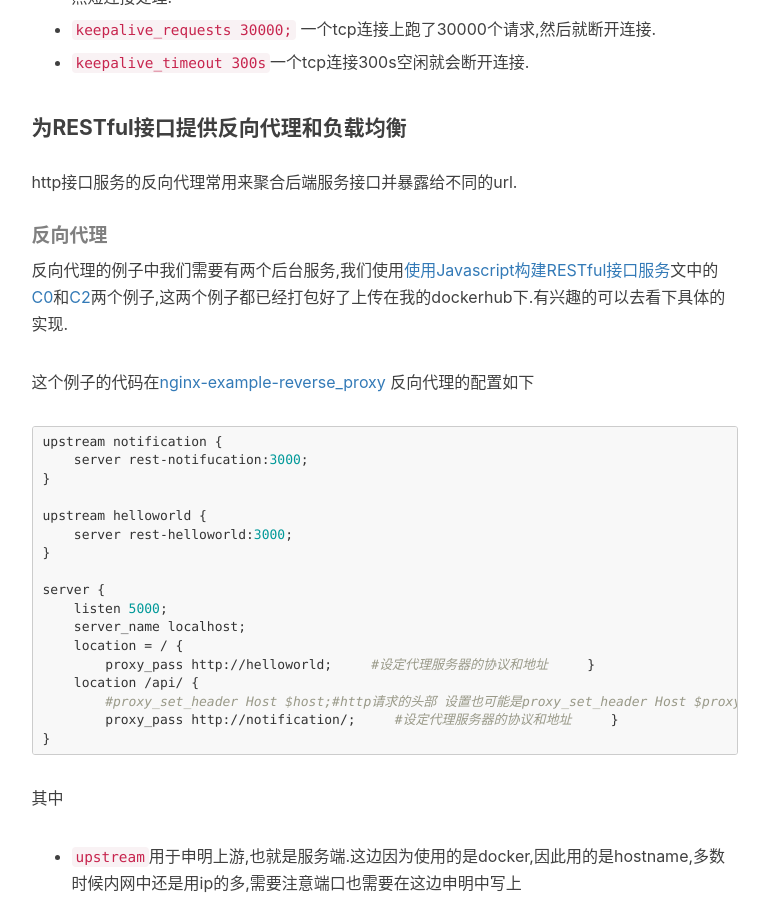
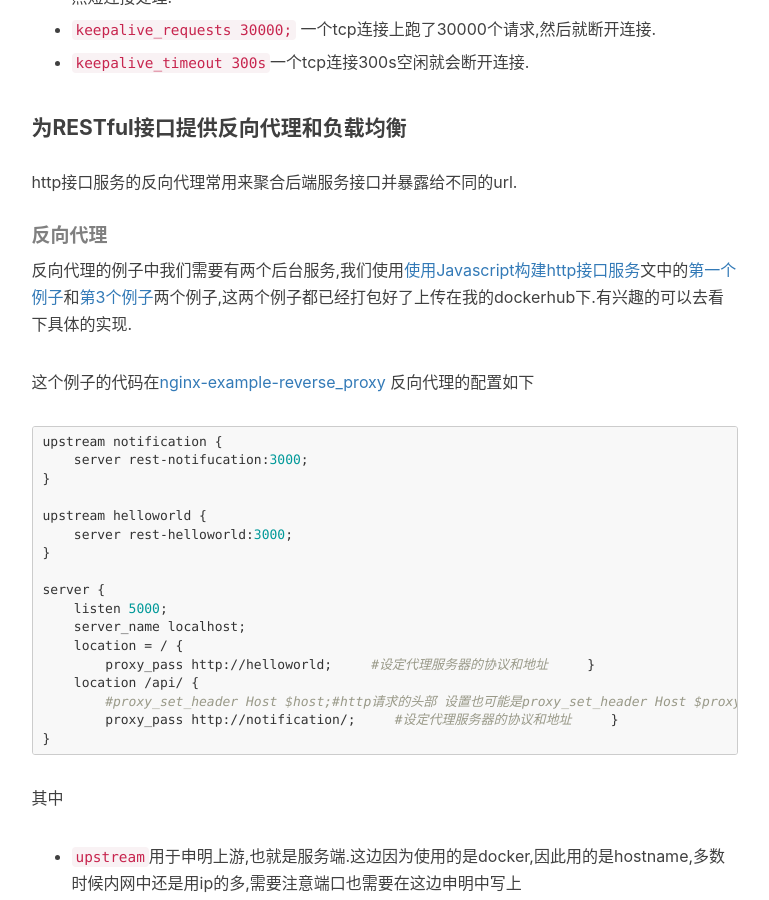
Before and after one commit to hsz1273327/hsz1273327.github.io, a Jekyll site: the page built from _posts/2019-03-20-玩转Nginx.md, in a window 1280 px wide and 900 px high, scrolled down 16480 px. Shown: the whole window, without its empty margins (136-905 px from the left). Built offline with Jekyll 4.4.1, drawn with Linux system fonts in a browser that asks for light colours; nearby versions of some CDN libraries; comment, search, counter and statistics services are not loaded; some of the changed text lies outside the part shown.

Commit message:
Update 2019-03-20-玩转Nginx.md

````diff
--- a/_posts/2019-03-20-玩转Nginx.md
+++ b/_posts/2019-03-20-玩转Nginx.md
@@ -659,7 +659,7 @@ http接口服务的反向代理常用来聚合后端服务接口并暴露给不
 
 ##### 反向代理
 
-反向代理的例子中我们需要有两个后台服务,我们使用[使用Javascript构建RESTful接口服务](https://tutorialforjavascript.github.io/%E4%BD%BF%E7%94%A8Javascript%E6%90%AD%E5%BB%BA%E5%90%8E%E7%AB%AF%E6%9C%8D%E5%8A%A1/RESTful%E6%8E%A5%E5%8F%A3%E6%9C%8D%E5%8A%A1.html)文中的[C0](https://github.com/TutorialForJavascript/js-server/tree/master/code/RESTful%E6%8E%A5%E5%8F%A3%E6%9C%8D%E5%8A%A1/C0)和[C2](https://github.com/TutorialForJavascript/js-server/tree/master/code/RESTful%E6%8E%A5%E5%8F%A3%E6%9C%8D%E5%8A%A1/C2)两个例子,这两个例子都已经打包好了上传在我的dockerhub下.有兴趣的可以去看下具体的实现.
+反向代理的例子中我们需要有两个后台服务,我们使用[使用Javascript构建http接口服务](https://blog.hszofficial.site/TutorialForFront-EndWeb/#/Javascript/node%E7%8E%AF%E5%A2%83%E6%9E%84%E5%BB%BA%E5%BA%94%E7%94%A8/%E4%BD%BF%E7%94%A8node%E6%90%AD%E5%BB%BA%E5%90%8E%E7%AB%AF%E6%9C%8D%E5%8A%A1/http%E6%8E%A5%E5%8F%A3%E6%9C%8D%E5%8A%A1)文中的[第一个例子](https://github.com/hsz1273327/TutorialForFront-EndWeb/tree/node%E7%8E%AF%E5%A2%83%E6%9E%84%E5%BB%BA%E5%BA%94%E7%94%A8-%E4%BD%BF%E7%94%A8node%E6%90%AD%E5%BB%BA%E5%90%8E%E7%AB%AF%E6%9C%8D%E5%8A%A1-httphello)和[第3个例子](https://github.com/hsz1273327/TutorialForFront-EndWeb/tree/node%E7%8E%AF%E5%A2%83%E6%9E%84%E5%BB%BA%E5%BA%94%E7%94%A8-%E4%BD%BF%E7%94%A8node%E6%90%AD%E5%BB%BA%E5%90%8E%E7%AB%AF%E6%9C%8D%E5%8A%A1-httpcomplete)两个例子,这两个例子都已经打包好了上传在我的dockerhub下.有兴趣的可以去看下具体的实现.
 
 这个例子的代码在[nginx-example-reverse_proxy](https://github.com/hsz1273327/hsz1273327.github.io/tree/nginx-example-reverse_proxy)
 反向代理的配置如下
@@ -820,7 +820,7 @@ nginx确实可以做这个事情.有两种思路:
 
 websocket通过http握手,我们的nginx也是在http下对其反向代理做配置.
 
-下面是例[C2-S5](https://github.com/hsz1273327/get_along_well_with_nginx/tree/master/C2/S5)的配置,这个配置基本通用.
+下面是例子[nginx-example-proxy-ws](https://github.com/hsz1273327/hsz1273327.github.io/releases/tag/nginx-example-proxy-ws)的配置,这个配置基本通用.
 
 ```conf
 upstream helloworld {
````
Also changed, not shown: other parts of _posts/2019-03-20-玩转Nginx.md (+1 -1 lines).
